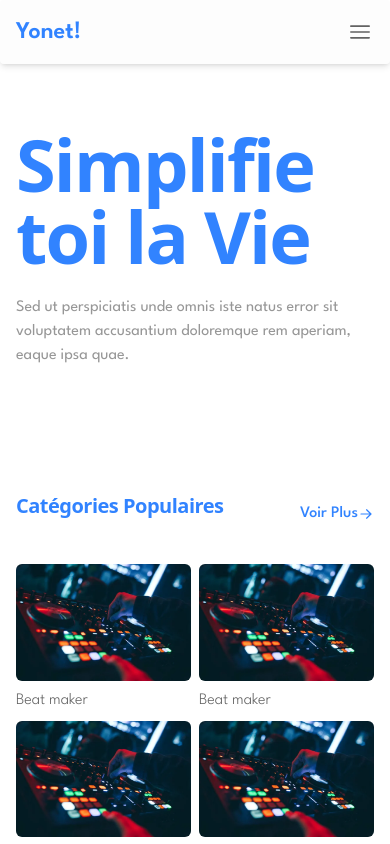
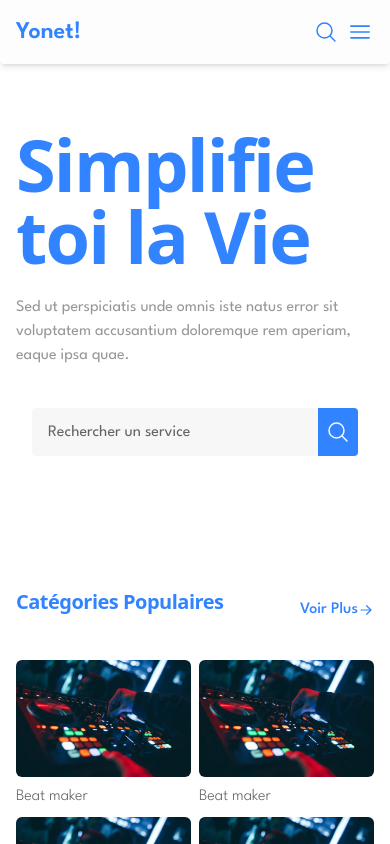
Before and after one commit to KevinArmache/Yonet-Project, a Next.js app: page / in a window 390 px wide. Shown: the top 844 px of the page. Built offline with nearby package versions, Linux system fonts and the light colour scheme.

Commit message:
added search bar on mobile navbar

```diff
--- a/components/DropDowns/CategoriesDropDown.jsx
+++ b/components/DropDowns/CategoriesDropDown.jsx
@@ -1,5 +1,4 @@
 import { Popover, Transition } from '@headlessui/react'
-import { ChevronDownIcon } from '@heroicons/react/20/solid'
 import { ListBulletIcon } from '@heroicons/react/24/solid'
 import { Fragment } from 'react'
 
--- a/components/Forms/SearchForm.jsx
+++ b/components/Forms/SearchForm.jsx
@@ -14,12 +14,12 @@ const SearchForm = () => {
   };
 
   return (
-    <div className='py-2 md:py-4 px-4 mx-auto min-w-[400px]'>
+    <div className='py-2 md:py-4 px-4 mx-auto lg:min-w-[400px]'>
       <form onSubmit={submitHandler}>
-        <div className="flex mx-auto w-full bg-light text-secondary items-center justify-start rounded h-12">
+        <div className="flex w-full bg-light text-secondary items-center justify-start rounded h-12">
 
           <input
-            placeholder="Rechercher..."
+            placeholder="Rechercher un service"
             type="text"
             name="query"
             onChange={queryChangeHandler}
--- a/components/HomePageSections/Hero.jsx
+++ b/components/HomePageSections/Hero.jsx
@@ -14,7 +14,7 @@ const Hero = () => {
           <p className="text-base text-variant md:text-lg">
             Sed ut perspiciatis unde omnis iste natus error sit voluptatem accusantium doloremque rem aperiam, eaque ipsa quae.
           </p>
-          <div className='hidden md:block'>
+          <div className='mt-8 lg:block'>
             <SearchForm />
           </div>
         </div>
--- a/components/Navbars/WebsiteNavbar.jsx
+++ b/components/Navbars/WebsiteNavbar.jsx
@@ -1,10 +1,13 @@
-import React, { useState } from 'react'
+import React, { Fragment, useState } from 'react'
 import Link from 'next/link';
 import SearchForm from 'components/Forms/SearchForm';
 import CategoriesDropDown from 'components/DropDowns/CategoriesDropDown';
+import { Transition } from '@headlessui/react';
 
 const WebsiteNavbar = () => {
   const [isMenuOpen, setIsMenuOpen] = useState(false);
+  const [isSearchBarVisible, setIsSearchBarVisible] = useState(false);
+
 
   return (
       <nav className='sticky rounded top-0 z-50 bg-light backdrop-filter backdrop-blur-lg bg-opacity-30 shadow-md'>
@@ -39,12 +42,22 @@ const WebsiteNavbar = () => {
             <div className="lg:hidden">
               <div className="flex items-center justify-center">
                 <button
+                  aria-label="Open SearchBar"
+                  title="Open SearchBar"
+                  className="p-2 -mr-1 transition duration-200 rounded focus:outline-none focus:shadow-outline"
+                  onClick={() => setIsSearchBarVisible(true)}
+                >
+                  <svg xmlns="http://www.w3.org/2000/svg" fill="none" viewBox="0 0 24 24" strokeWidth="1.5" stroke="currentColor" className="w-6 h-6 text-primary">
+                    <path strokeLinecap="round" strokeLinejoin="round" d="M21 21l-5.197-5.197m0 0A7.5 7.5 0 105.196 5.196a7.5 7.5 0 0010.607 10.607z" />
+                  </svg>
+                </button>
+                <button
                   aria-label="Open Menu"
                   title="Open Menu"
                   className="p-2 -mr-1 transition duration-200 rounded focus:outline-none focus:shadow-outline"
                   onClick={() => setIsMenuOpen(true)}
                 >
-                  <svg className="w-5 text-secondary" viewBox="0 0 24 24">
+                  <svg className="w-5 text-primary" viewBox="0 0 24 24">
                     <path
                       fill="currentColor"
                       d="M23,13H1c-0.6,0-1-0.4-1-1s0.4-1,1-1h22c0.6,0,1,0.4,1,1S23.6,13,23,13z"
@@ -60,9 +73,63 @@ const WebsiteNavbar = () => {
                   </svg>
                 </button>
               </div>
+
+              {isSearchBarVisible && (
+                <Transition
+                  as={Fragment}
+                  enter="transition ease-out duration-200"
+                  enterFrom="opacity-0 translate-y-1"
+                  enterTo="opacity-100 translate-y-0"
+                  leave="transition ease-in duration-150"
+                  leaveFrom="opacity-100 translate-y-0"
+                  leaveTo="opacity-0 translate-y-1"
+                  show={isSearchBarVisible}
+                >
+                  <div className="absolute z-50 top-0 left-0 w-full">
+                    <div className="p-5 bg-white border rounded shadow-sm">
+                      <div className="flex items-center justify-between mb-4">
+                        <div>
+                          <h2 className="text-2xl text-primary font-semibold lg:font-bold">
+                            Rechercher un Service
+                          </h2>
+                        </div>
+                        <div>
+                          <button
+                            aria-label="Close Menu"
+                            title="Close Menu"
+                            className="p-2 -mt-2 -mr-2 transition duration-200 rounded hover:bg-primary focus:bg-primary focus:outline-none focus:shadow-outline"
+                            onClick={() => setIsSearchBarVisible(false)}
+                          >
+                            <svg className="w-5 text-primary hover:text-white" viewBox="0 0 24 24">
+                              <path
+                                fill="currentColor"
+                                d="M19.7,4.3c-0.4-0.4-1-0.4-1.4,0L12,10.6L5.7,4.3c-0.4-0.4-1-0.4-1.4,0s-0.4,1,0,1.4l6.3,6.3l-6.3,6.3 c-0.4,0.4-0.4,1,0,1.4C4.5,19.9,4.7,20,5,20s0.5-0.1,0.7-0.3l6.3-6.3l6.3,6.3c0.2,0.2,0.5,0.3,0.7,0.3s0.5-0.1,0.7-0.3 c0.4-0.4,0.4-1,0-1.4L13.4,12l6.3-6.3C20.1,5.3,20.1,4.7,19.7,4.3z"
+                              />
+                            </svg>
+                          </button>
+                        </div>
+                      </div>
+                      <nav className='block'>
+                        <SearchForm />
+                      </nav>
+                    </div>
+                  </div>
+                </Transition>
+              )}
+
               {isMenuOpen && (
+                <Transition
+                  as={Fragment}
+                  enter="transition ease-out duration-200"
+                  enterFrom="opacity-0 translate-y-1"
+                  enterTo="opacity-100 translate-y-0"
+                  leave="transition ease-in duration-150"
+                  leaveFrom="opacity-100 translate-y-0"
+                  leaveTo="opacity-0 translate-y-1"
+                  show={isMenuOpen}
+                >
                   <div className="absolute z-50 top-0 left-0 w-full">
-                  <div className="p-5 bg-light border rounded shadow-sm">
+                    <div className="p-5 bg-white h-screen border rounded shadow-sm">
                       <div className="flex items-center justify-between mb-4">
                         <div>
                           <Link href="/" className="text-2xl text-primary font-semibold lg:font-bold">
@@ -93,14 +160,13 @@ const WebsiteNavbar = () => {
                             </Link>
                           </li>
                           <li>
-                          <Link href="/" className="text-secondary text-base">
-                            Catégories
-                          </Link>
+                            <CategoriesDropDown />
                           </li>
                         </ul>
                       </nav>
                     </div>
                   </div>
+                </Transition>
               )}
             </div>
           </div>
```
Lines whose indentation alone changed are shown as unchanged.
